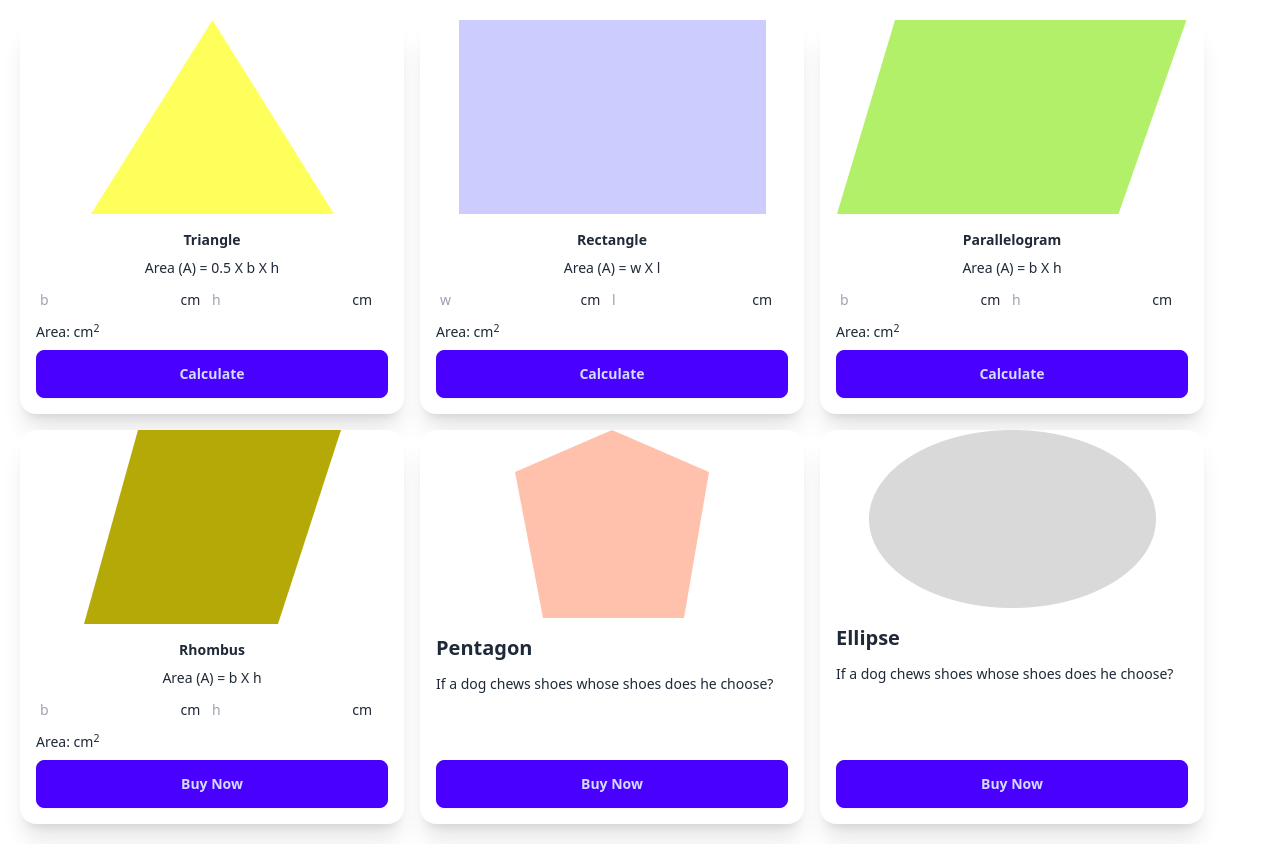
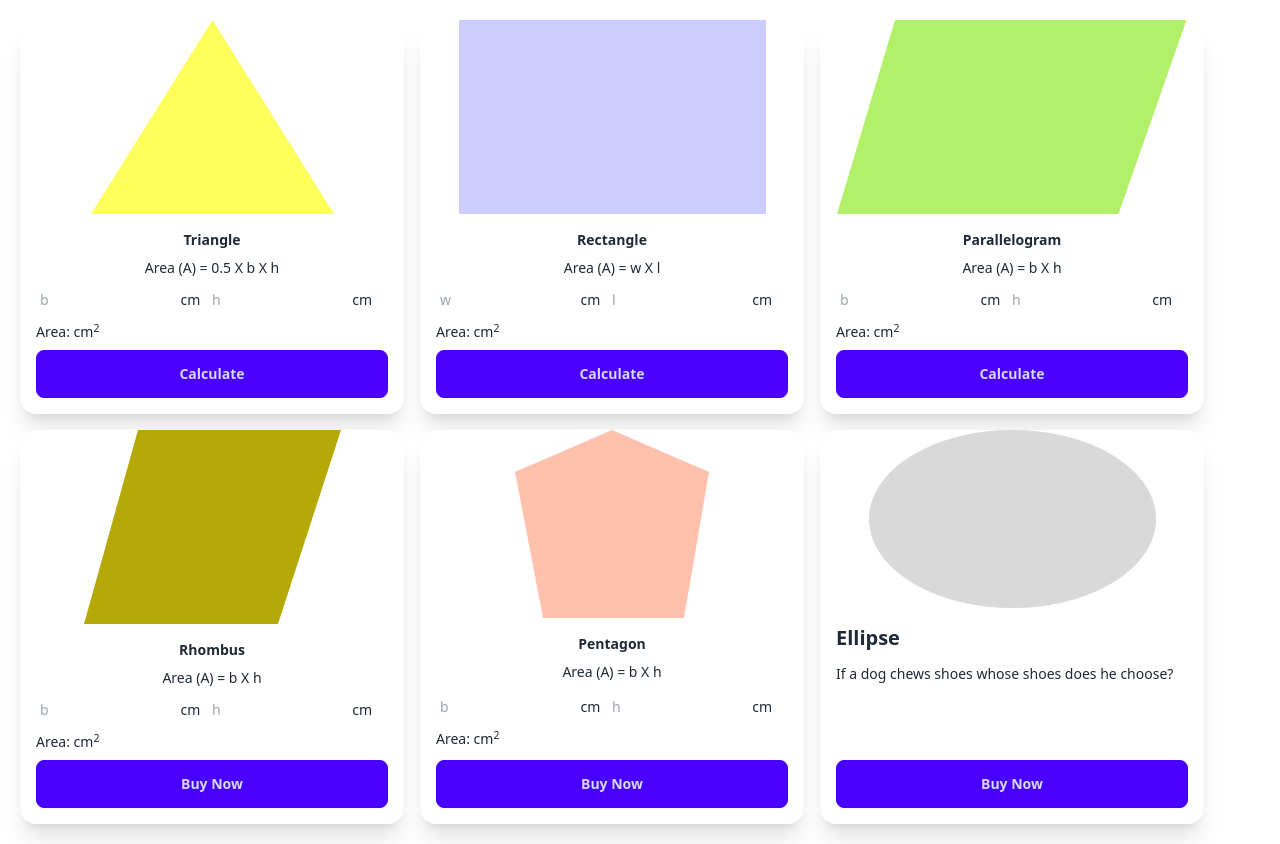
Before and after one commit to FojleTuhin/Geometry-jenious, a plain HTML site: page index.html in a window 1280 px wide. Drawn offline with nearby package versions, Linux system fonts and the light colour scheme.

Commit message:
adding new

```diff
--- a/index.html
+++ b/index.html
@@ -98,8 +98,16 @@
         <div class="card card-compact w-96 bg-base-100 shadow-xl">
           <figure><img src="images/pentagon.png" alt="pentagon" /></figure>
           <div class="card-body">
-            <h2 class="card-title">Pentagon</h2>
-            <p>If a dog chews shoes whose shoes does he choose?</p>
+            <h2 class="text-center font-extrabold">Pentagon</h2>
+            <p class="text-center">Area (A) = b X h</p>
+            <div>
+              <input type="text" name="" id="parallelogram-Base-Input" placeholder="b" class="w-2/5 p-1">
+              <span>cm</span>
+              <input type="text" name="" id="parallelogram-hight-Input" placeholder="h" class="w-2/5 p-1 ml-1">
+              <span>cm</span>
+
+            </div>
+            <p> Area: <span id="parallelogram-area"></span><span> cm<sup>2</sup></span></p>
             <div class="card-actions">
               <button class="btn btn-primary w-full">Buy Now</button>
             </div>
```
